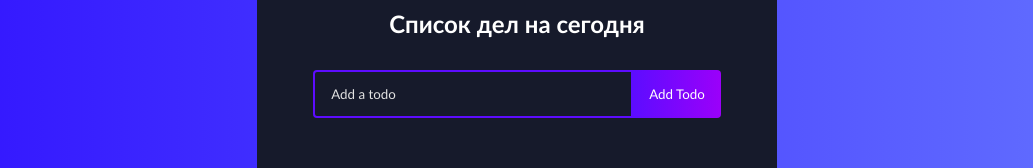
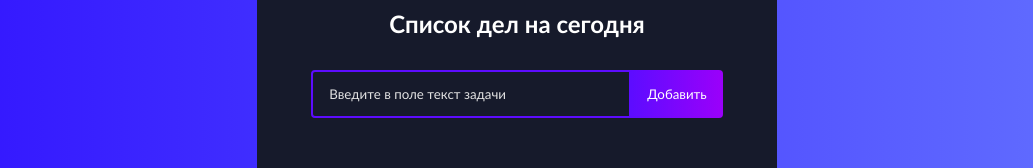
Before and after one commit to BogdanKaleniuk/useState-useEffect, a React (Create React App) app: page / in a window 1280 px wide. Shown: the part 151-319 px from the top of the page, without its empty margins (123-1156 px from the left). Built offline with nearby package versions, Linux system fonts and the light colour scheme.

Commit message:
update
translated into Russian button

```diff
--- a/src/components/TodoForm.js
+++ b/src/components/TodoForm.js
@@ -1,4 +1,5 @@
 import React, { useState, useEffect, useRef } from 'react';
+//import {reactLocalStorage} from 'reactjs-localstorage';
 
 function TodoForm(props) {
   const [input, setInput] = useState(props.edit ? props.edit.value : '');
@@ -36,13 +37,13 @@ function TodoForm(props) {
             className='todo-input edit'
           />
           <button onClick={handleSubmit} className='todo-button edit'>
-            Update
+            Редактировать
           </button>
         </>
       ) : (
         <>
           <input
-            placeholder='Add a todo'
+            placeholder='Введите в поле текст задачи'
             value={input}
             onChange={handleChange}
             name='text'
@@ -50,12 +51,15 @@ function TodoForm(props) {
             ref={inputRef}
           />
           <button onClick={handleSubmit} className='todo-button'>
-            Add todo
+            Добавить
           </button>
         </>
       )}
     </form>
   );
 }
-
+/*placeholder='Update your item'*/
+/* placeholder='Add a todo'*/
+/*Add todo <button>*/
+/*<button onClick={handleSubmit} className='todo-button edit'> */
 export default TodoForm;
```
